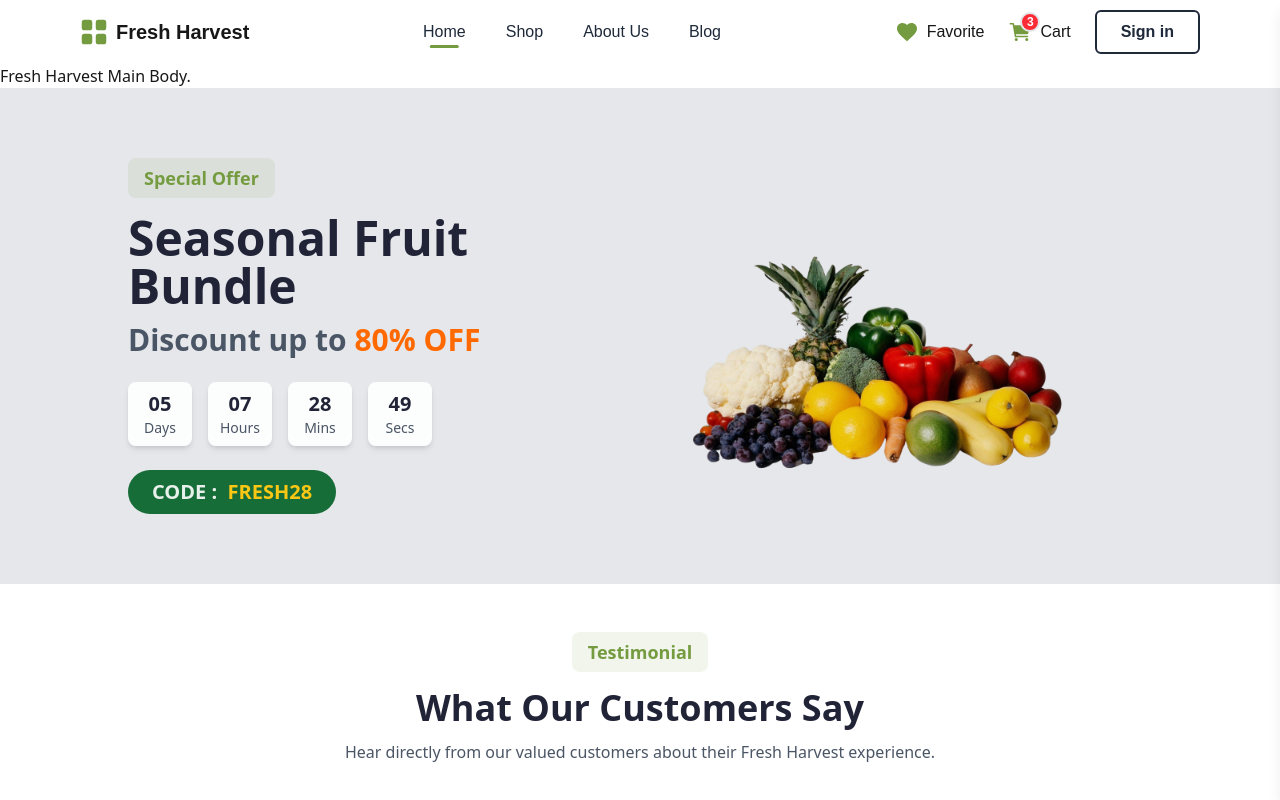
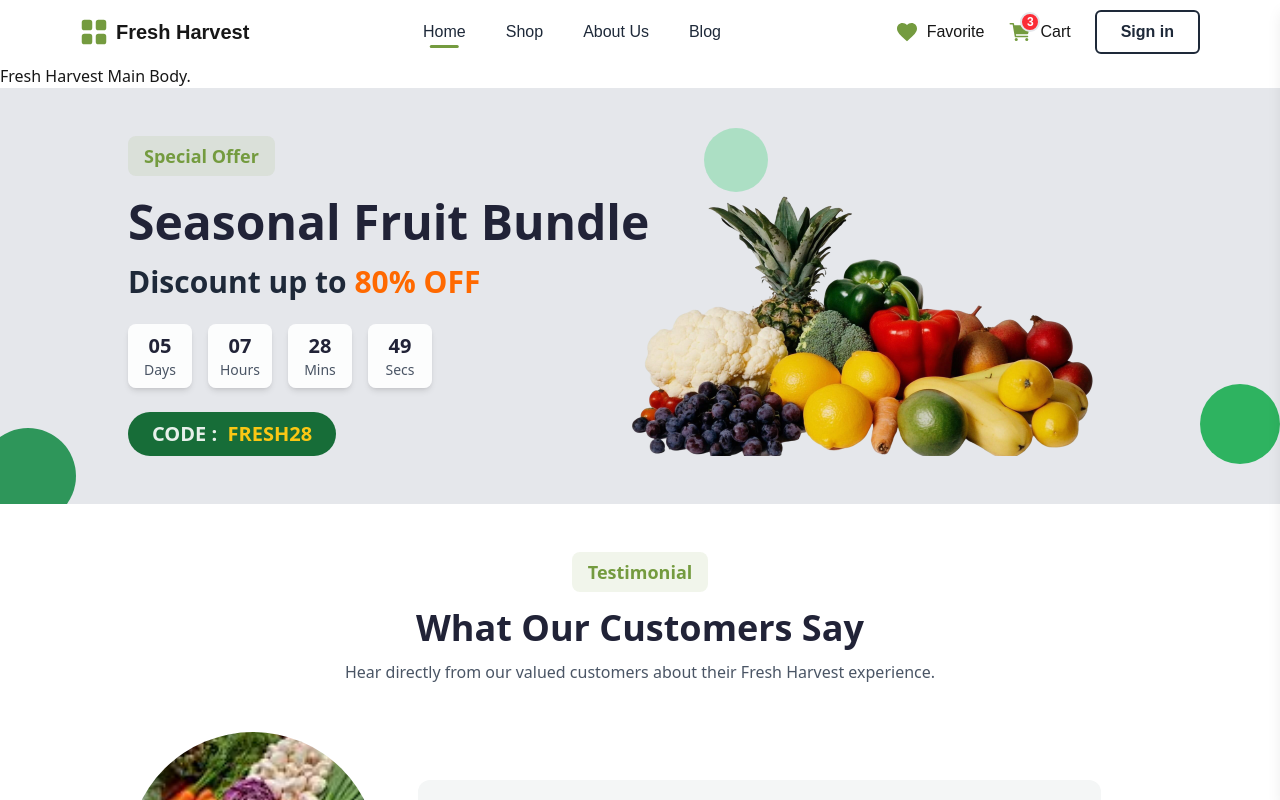
Before and after one commit to jobairalsarkar1/food-ecommerce, a Next.js app: page / in a window 1280 px wide. Shown: the top 800 px of the page. Built offline with nearby package versions, Linux system fonts and the light colour scheme.

Commit message:
Special Offeres Modification

```diff
--- a/components/SpecialOffer.tsx
+++ b/components/SpecialOffer.tsx
@@ -32,19 +32,23 @@ const SpecialOffer = () => {
   }, []);
 
   return (
-    <section className="w-full py-12 px-6 sm:px-12 lg:px-20 xl:px-32 2xl:px-40 bg-gray-200 relative overflow-hidden">
-      <div className="relative flex flex-col lg:flex-row items-center lg:items-center justify-between gap-10 max-w-[1600px] mx-auto">
-        {/* Left Content */}
-        <div className="flex-1 flex flex-col items-center lg:items-start text-center lg:text-left">
+    <section className="w-full py-12 px-6 md:px-8 lg:px-20 xl:px-32 2xl:px-40 bg-gray-200 relative overflow-hidden">
+      {/* leaf circles */}
+      <div className="absolute w-20 h-20 bg-green-600 rounded-full bottom-10 right-0 opacity-80"></div>
+      <div className="absolute w-24 h-24 bg-green-700 rounded-full -bottom-5 -left-5 opacity-80"></div>
+      <div className="absolute w-16 h-16 bg-green-500 rounded-full top-10 right-[40%] opacity-25"></div>
+
+      <div className="relative flex flex-col lg:flex-row items-center md:items-start justify-between gap-10 max-w-[1600px] mx-auto">
+        <div className="flex-1 flex flex-col items-center md:items-start text-center lg:text-left z-10">
           <Badge text="Special Offer" />
-          <h1 className="mt-4 text-4xl md:text-5xl font-bold text-[#212337]">
+          <h1 className="mt-4 text-4xl md:text-5xl font-bold text-[#212337] leading-tight">
             Seasonal Fruit Bundle
           </h1>
-          <p className="mt-3 font-bold text-3xl text-gray-600">
+          <p className="mt-3 font-bold text-3xl text-gray-800 whitespace-nowrap">
             Discount up to <span className="text-orange-500">80% OFF</span>
           </p>
 
-          {/* Countdown Timer */}
+          {/* Countdown timer */}
           <div className="mt-6 flex gap-4">
             {[
               { label: "Days", value: timeLeft.days },
@@ -64,20 +68,19 @@ const SpecialOffer = () => {
             ))}
           </div>
 
-          {/* Discount Code */}
-          <div className="mt-6 px-6 py-2 flex items-center justify-center text-xl font-bold text-white/90 bg-[#176D38] rounded-full">
+          <div className="mt-6 px-6 py-2 flex items-center justify-center text-xl font-bold text-white/90 bg-[#176D38] rounded-full relative z-10">
             CODE : &nbsp;<span className="text-[#FAC714]">FRESH28</span>
           </div>
         </div>
 
-        {/* Right Image */}
-        <div className="hidden sm:flex md:flex-1 justify-center">
-          <div className="relative w-64 md:w-96 lg:w-[550px] h-[400px]">
+        {/* Right image */}
+        <div className="hidden md:block absolute right-10 sm:-bottom-10 md:bottom-0">
+          <div className="relative w-80 md:w-[460px] lg:w-[500px] h-[320px]">
             <Image
               src="/featuring_01.png"
               alt="Special Offer"
               fill
-              className="object-contain"
+              className="object-cover"
             />
           </div>
         </div>
```
Also changed, not shown: public/featuring-02.png (added).
